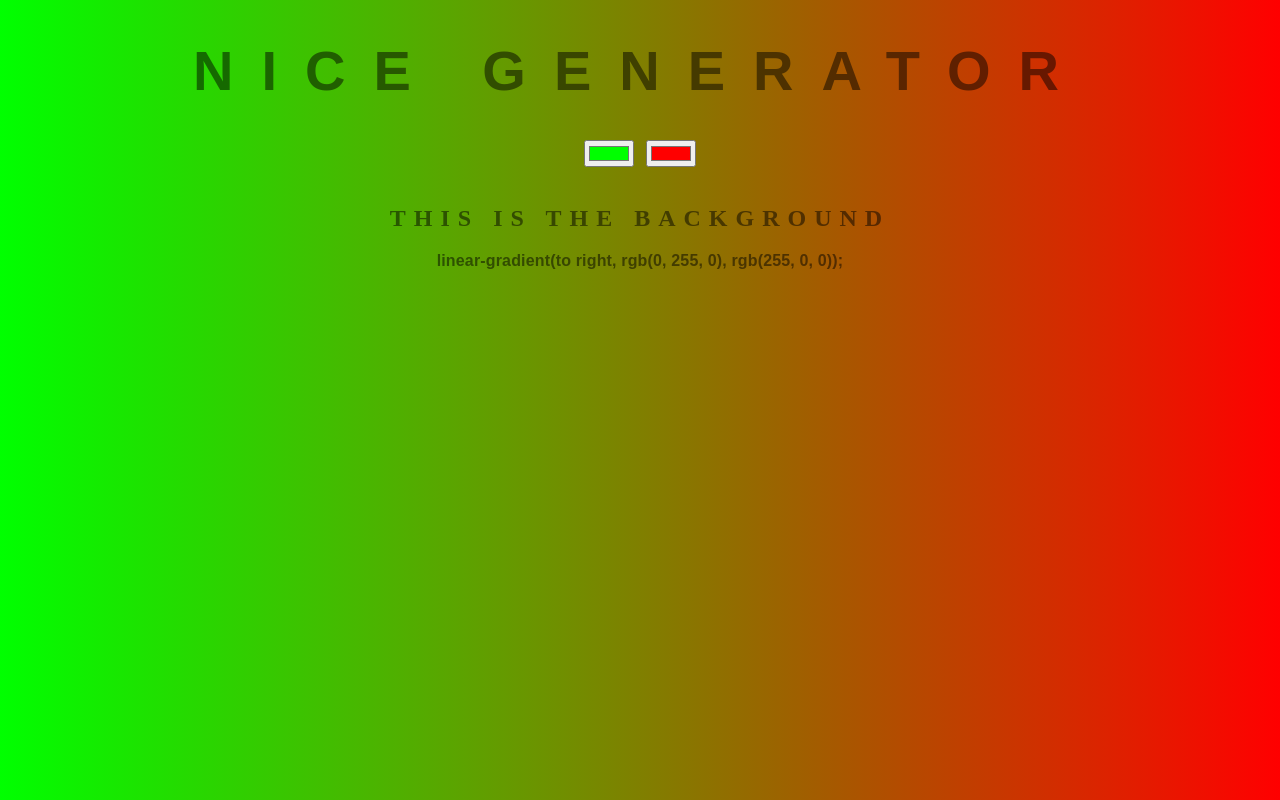
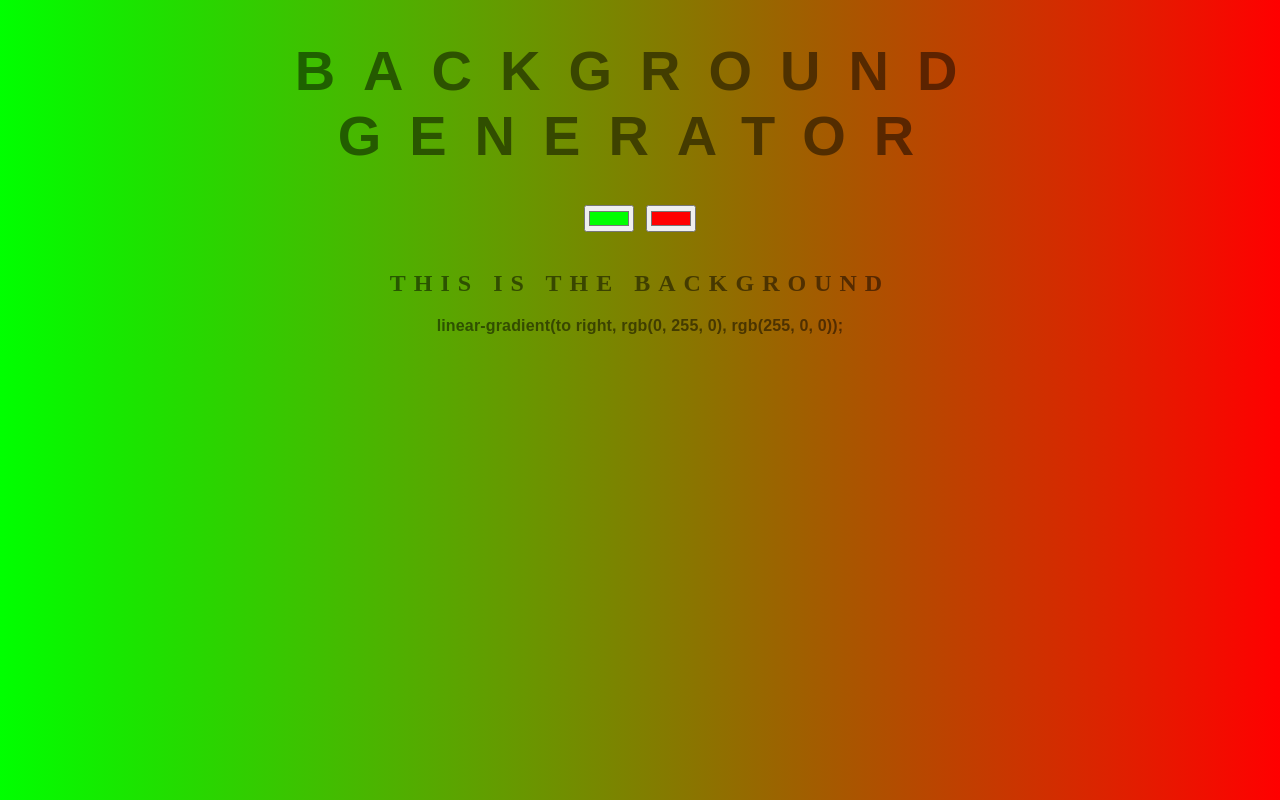
Before and after one commit to psixta/background-generator, a plain HTML site: page index.html in a window 1280 px wide. Drawn offline with Linux system fonts and the light colour scheme.

Commit message:
reverting back to old title

```diff
--- a/index.html
+++ b/index.html
@@ -5,7 +5,7 @@
 	<link rel="stylesheet" type="text/css" href="style.css">
 </head>
 <body id="gradient">
-	<h1>NICE Generator</h1>
+	<h1>Background Generator</h1>
 	<input class="color1" type="color" name="color1" value="#00ff00"> <!-- oninput="setGradient()" -->
 	<input class="color2" type="color" name="color2" value="#ff0000"><br><br>
 	<h2>This is the background</h2>
```
